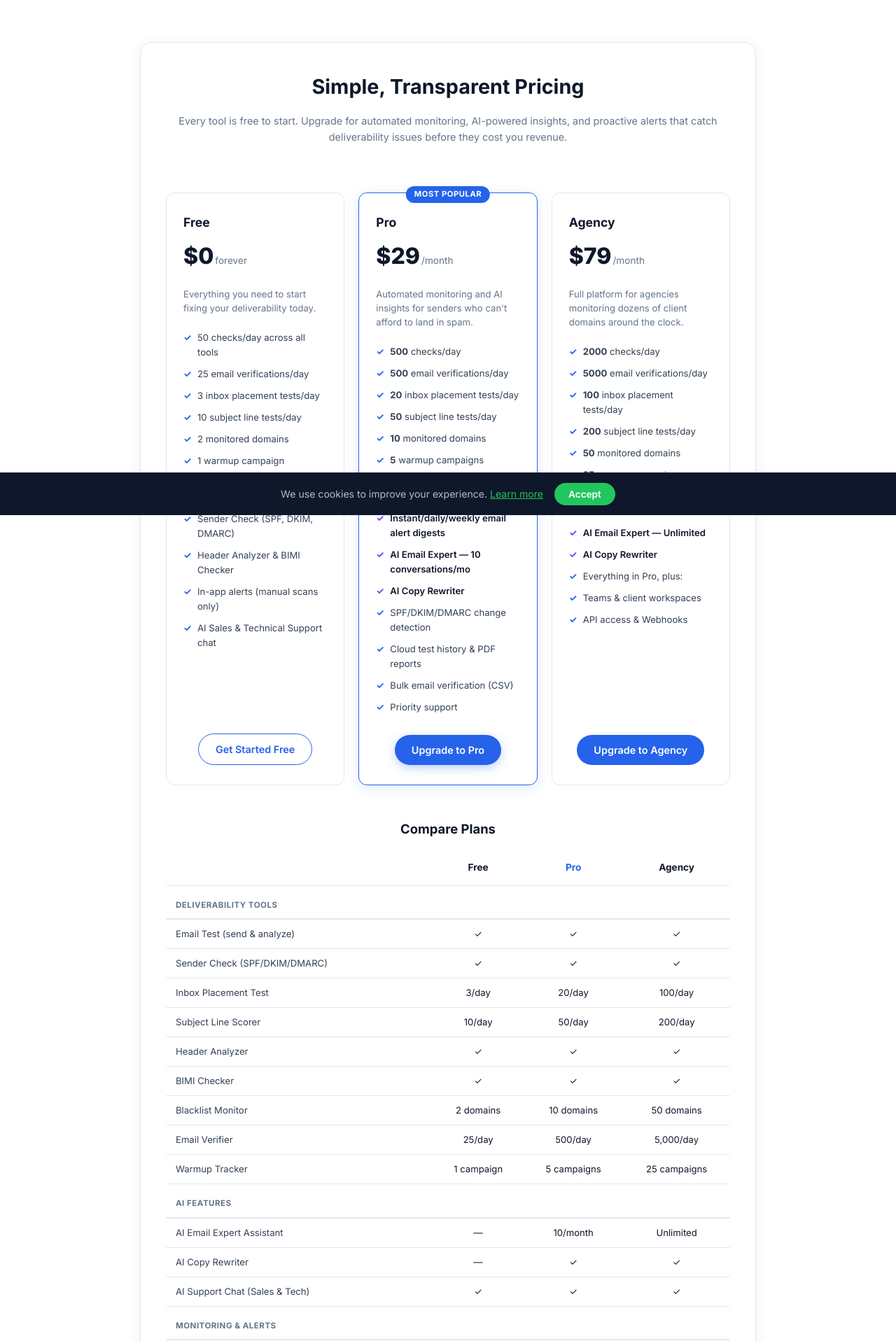
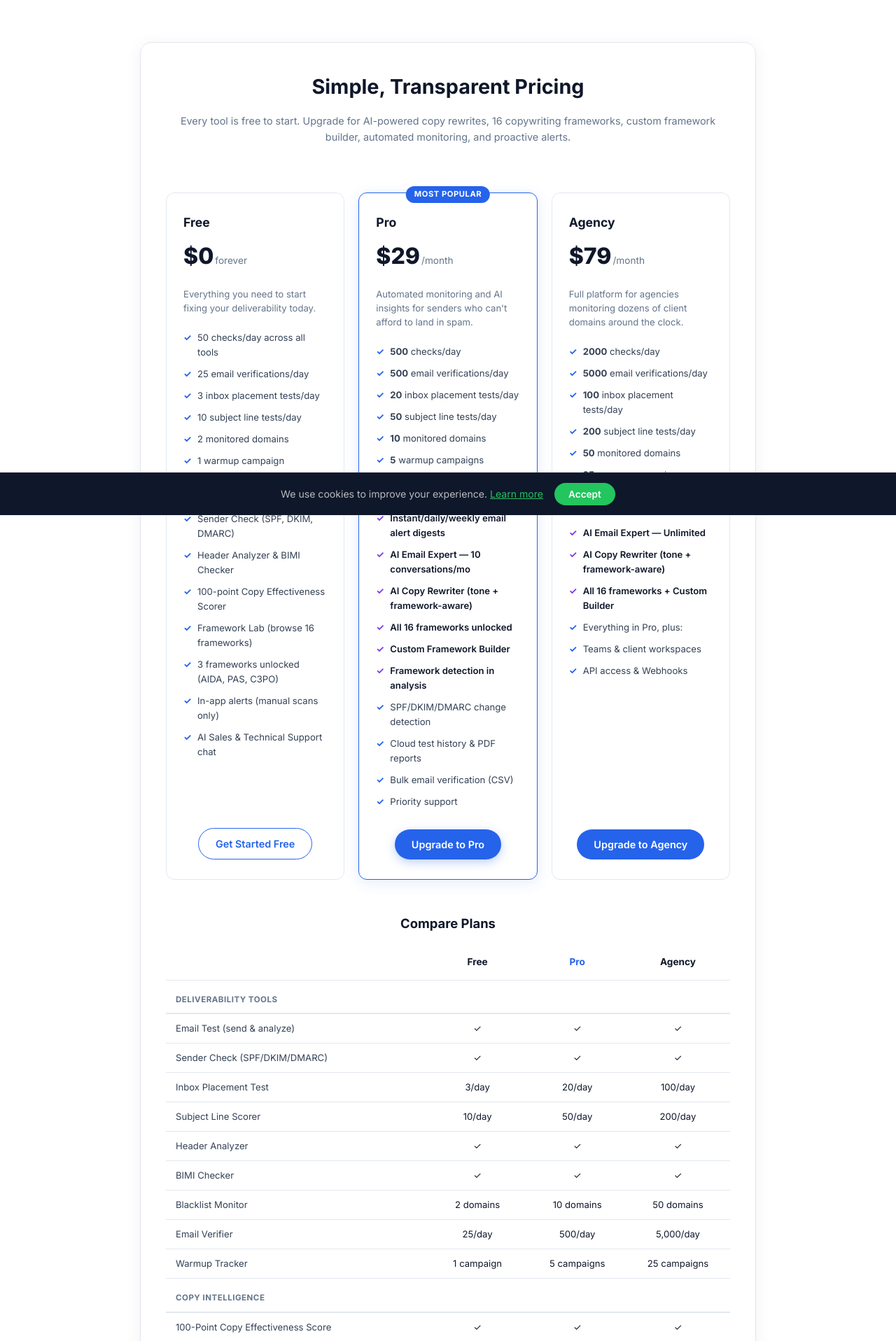
Before and after one commit to Javil01/inbxr-, a Flask app: page /pricing in a window 1280 px wide. Shown: the part 64-1980 px from the top of the page at 70% size. Run offline with Flask 3, Linux system fonts and the light colour scheme; parts of the project's set-up code (start-up, migrations or seed data) failed here and were passed over; some libraries are stand-ins or nearby versions.

Commit message:
Surface Framework Lab and copy intelligence across pricing, homepage, dashboard, and comparison pages
- Pricing page: Add Copy Intelligence section to comparison table (6 new rows),
  add framework features to plan cards (Free: 3 frameworks, Pro: all 16 +
  custom builder + framework detection, Agency: same)
- Index hero: Add "Framework Detection" feature chip
- How Different page: Add copy intelligence feature card, 3 new comparison
  table rows (copy scoring, frameworks, detection), update hero + CTA copy
- Dashboard sidebar: Add "Copy & Frameworks" section with Framework Lab link

Co-Authored-By: Claude Opus 4.6 (1M context) <noreply@anthropic.com>

```diff
--- a/templates/auth/pricing.html
+++ b/templates/auth/pricing.html
@@ -2,7 +2,7 @@
 {% block title %}Pricing{% endblock %}
 {% block content %}
 <h1 class="auth-card__title pricing-title">Simple, Transparent Pricing</h1>
-<p class="auth-card__sub">Every tool is free to start. Upgrade for automated monitoring, AI-powered insights, and proactive alerts that catch deliverability issues before they cost you revenue.</p>
+<p class="auth-card__sub">Every tool is free to start. Upgrade for AI-powered copy rewrites, 16 copywriting frameworks, custom framework builder, automated monitoring, and proactive alerts.</p>
 
 <div class="pricing-grid">
 
@@ -25,6 +25,9 @@
       <li>Full Email Test with auth analysis</li>
       <li>Sender Check (SPF, DKIM, DMARC)</li>
       <li>Header Analyzer &amp; BIMI Checker</li>
+      <li>100-point Copy Effectiveness Scorer</li>
+      <li>Framework Lab (browse 16 frameworks)</li>
+      <li>3 frameworks unlocked (AIDA, PAS, C3PO)</li>
       <li>In-app alerts (manual scans only)</li>
       <li>AI Sales &amp; Technical Support chat</li>
     </ul>
@@ -61,7 +64,10 @@
       <li class="pricing-card__feature--highlight">Automated blocklist &amp; DNS auth monitoring</li>
       <li class="pricing-card__feature--highlight">Instant/daily/weekly email alert digests</li>
       <li class="pricing-card__feature--highlight">AI Email Expert — 10 conversations/mo</li>
-      <li class="pricing-card__feature--highlight">AI Copy Rewriter</li>
+      <li class="pricing-card__feature--highlight">AI Copy Rewriter (tone + framework-aware)</li>
+      <li class="pricing-card__feature--highlight">All 16 frameworks unlocked</li>
+      <li class="pricing-card__feature--highlight">Custom Framework Builder</li>
+      <li class="pricing-card__feature--highlight">Framework detection in analysis</li>
       <li>SPF/DKIM/DMARC change detection</li>
       <li>Cloud test history &amp; PDF reports</li>
       <li>Bulk email verification (CSV)</li>
@@ -94,7 +100,8 @@
       <li><strong>{{ t.limits.warmup_campaigns }}</strong> warmup campaigns</li>
       <li class="pricing-card__feature--highlight">Automated alerts for 50 domains</li>
       <li class="pricing-card__feature--highlight">AI Email Expert — Unlimited</li>
-      <li class="pricing-card__feature--highlight">AI Copy Rewriter</li>
+      <li class="pricing-card__feature--highlight">AI Copy Rewriter (tone + framework-aware)</li>
+      <li class="pricing-card__feature--highlight">All 16 frameworks + Custom Builder</li>
       <li>Everything in Pro, plus:</li>
       <li>Teams &amp; client workspaces</li>
       <li>API access &amp; Webhooks</li>
@@ -135,9 +142,19 @@
         <tr><td>Email Verifier</td><td>25/day</td><td>500/day</td><td>5,000/day</td></tr>
         <tr><td>Warmup Tracker</td><td>1 campaign</td><td>5 campaigns</td><td>25 campaigns</td></tr>
 
+        <tr class="pricing-compare__section"><td colspan="4">Copy Intelligence</td></tr>
+        <tr><td>100-Point Copy Effectiveness Score</td><td>&#10003;</td><td>&#10003;</td><td>&#10003;</td></tr>
+        <tr><td>Framework Detection in Analysis</td><td>&mdash;</td><td>&#10003;</td><td>&#10003;</td></tr>
+        <tr><td>Framework Lab (browse &amp; learn)</td><td>3 frameworks</td><td>All 16</td><td>All 16</td></tr>
+        <tr><td>Custom Framework Builder</td><td>&mdash;</td><td>&#10003;</td><td>&#10003;</td></tr>
+        <tr><td>Apply Frameworks to AI Rewrite</td><td>&mdash;</td><td>&#10003;</td><td>&#10003;</td></tr>
+        <tr><td>"Test This Rewrite" Loop</td><td>&mdash;</td><td>&#10003;</td><td>&#10003;</td></tr>
+
         <tr class="pricing-compare__section"><td colspan="4">AI Features</td></tr>
         <tr><td>AI Email Expert Assistant</td><td>&mdash;</td><td>10/month</td><td>Unlimited</td></tr>
-        <tr><td>AI Copy Rewriter</td><td>&mdash;</td><td>&#10003;</td><td>&#10003;</td></tr>
+        <tr><td>AI Copy Rewriter (tone-aware)</td><td>&mdash;</td><td>&#10003;</td><td>&#10003;</td></tr>
+        <tr><td>AI Framework Rewriter</td><td>&mdash;</td><td>&#10003;</td><td>&#10003;</td></tr>
+        <tr><td>AI Primary Inbox Optimizer</td><td>&mdash;</td><td>&#10003;</td><td>&#10003;</td></tr>
         <tr><td>AI Support Chat (Sales &amp; Tech)</td><td>&#10003;</td><td>&#10003;</td><td>&#10003;</td></tr>
 
         <tr class="pricing-compare__section"><td colspan="4">Monitoring &amp; Alerts</td></tr>
--- a/templates/dashboard.html
+++ b/templates/dashboard.html
@@ -55,6 +55,11 @@
       <a class="dash-nav__item" data-tool="/bimi" href="#">
         <svg viewBox="0 0 24 24" fill="none" stroke="currentColor" stroke-width="2" width="16" height="16"><path d="M9 11l3 3L22 4"/><path d="M21 12v7a2 2 0 01-2 2H5a2 2 0 01-2-2V5a2 2 0 012-2h11"/></svg>
         BIMI Checker
+      </a>
+      <span class="dash-nav__heading">Copy &amp; Frameworks</span>
+      <a class="dash-nav__item" href="/frameworks">
+        <svg viewBox="0 0 24 24" fill="none" stroke="currentColor" stroke-width="2" width="16" height="16"><path d="M2 3h6a4 4 0 014 4v14a3 3 0 00-3-3H2z"/><path d="M22 3h-6a4 4 0 00-4 4v14a3 3 0 013-3h7z"/></svg>
+        Framework Lab
       </a>
       <span class="dash-nav__heading">AI Assistant</span>
       {% if session.get('tier', 'free') in ('pro', 'agency', 'api') %}
--- a/templates/sections/index_hero.html
+++ b/templates/sections/index_hero.html
@@ -8,6 +8,7 @@
       <span class="feature-chip">Spam Risk Score</span>
       <span class="feature-chip">Copy Effectiveness</span>
       <span class="feature-chip">AI Rewrites</span>
+      <span class="feature-chip">Framework Detection</span>
       <span class="feature-chip">Readability Check</span>
       <span class="feature-chip">Link Safety</span>
       <span class="feature-chip">Inbox Preview</span>
```
Also changed, not shown: templates/how_different.html (+30 -2 lines).
